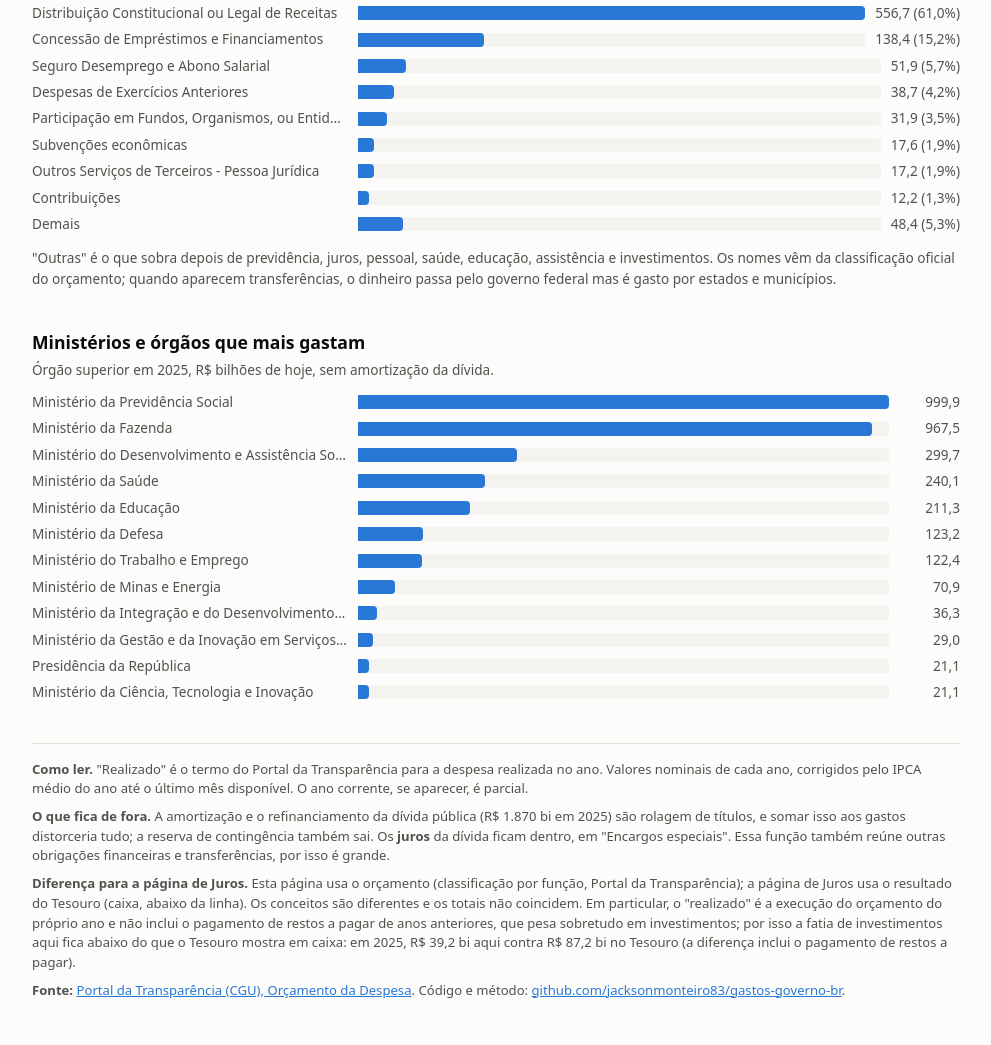
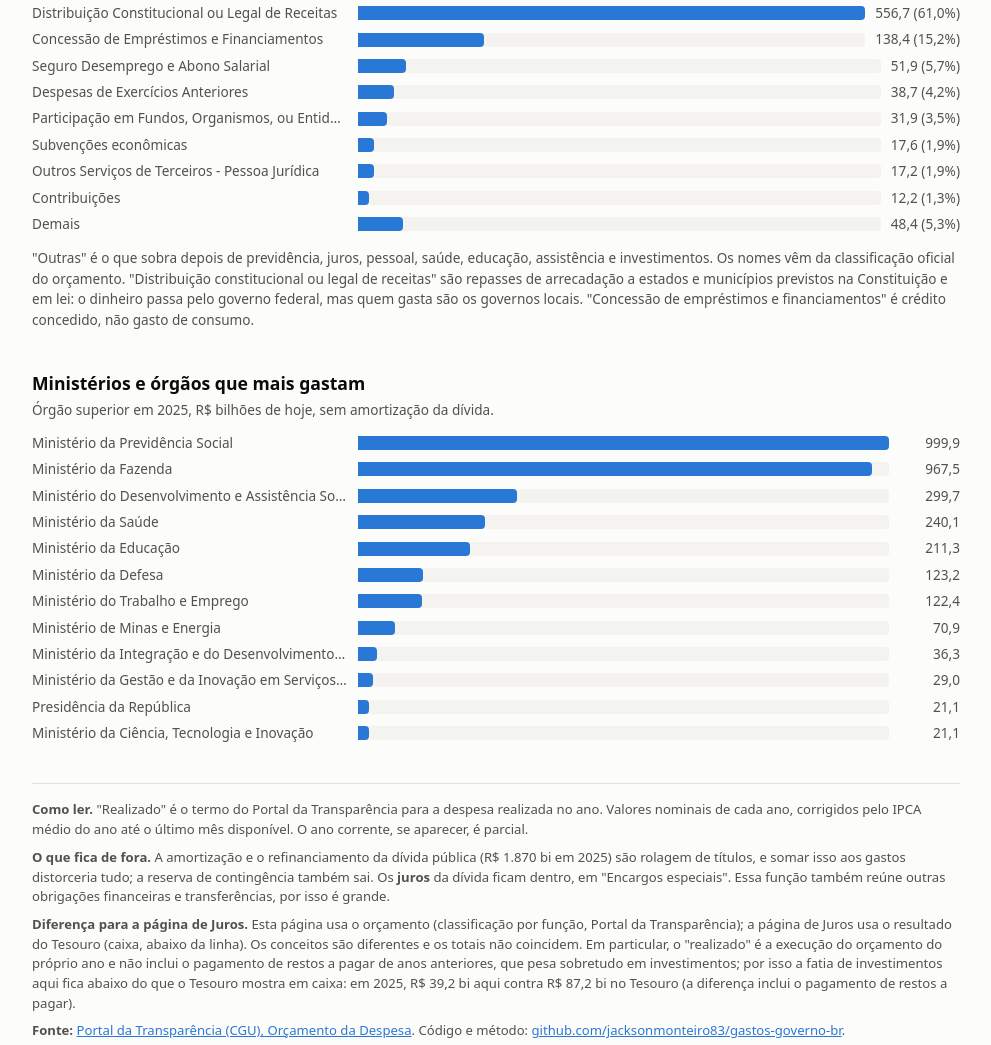
Before and after one commit to jacksonmonteiro83/gastos-governo-br, a plain HTML site: page docs/despesas.html in a window 1280 px wide. Shown: the part 2175-3220 px from the top of the page, without its empty margins (144-1135 px from the left). Drawn offline with Linux system fonts and the light colour scheme.

Commit message:
Despesas: explica os maiores itens de Outras (repasses constitucionais e crédito)
Co-Authored-By: Claude Sonnet 5.5 <noreply@anthropic.com>
Claude-Session: https://claude.ai/code/session_01KiiusXRWrSgj2tX4znhx2G

```diff
--- a/docs/despesas.html
+++ b/docs/despesas.html
@@ -70,7 +70,7 @@
       <div class="barras" id="outras-funcao"></div>
       <h3 class="sub-h">Por tipo de despesa (elemento)</h3>
       <div class="barras" id="outras-elemento"></div>
-      <p class="nota" style="margin-top:14px">"Outras" é o que sobra depois de previdência, juros, pessoal, saúde, educação, assistência e investimentos. Os nomes vêm da classificação oficial do orçamento; quando aparecem transferências, o dinheiro passa pelo governo federal mas é gasto por estados e municípios.</p>
+      <p class="nota" style="margin-top:14px">"Outras" é o que sobra depois de previdência, juros, pessoal, saúde, educação, assistência e investimentos. Os nomes vêm da classificação oficial do orçamento. "Distribuição constitucional ou legal de receitas" são repasses de arrecadação a estados e municípios previstos na Constituição e em lei: o dinheiro passa pelo governo federal, mas quem gasta são os governos locais. "Concessão de empréstimos e financiamentos" é crédito concedido, não gasto de consumo.</p>
     </section>
 
     <section class="card">
```
